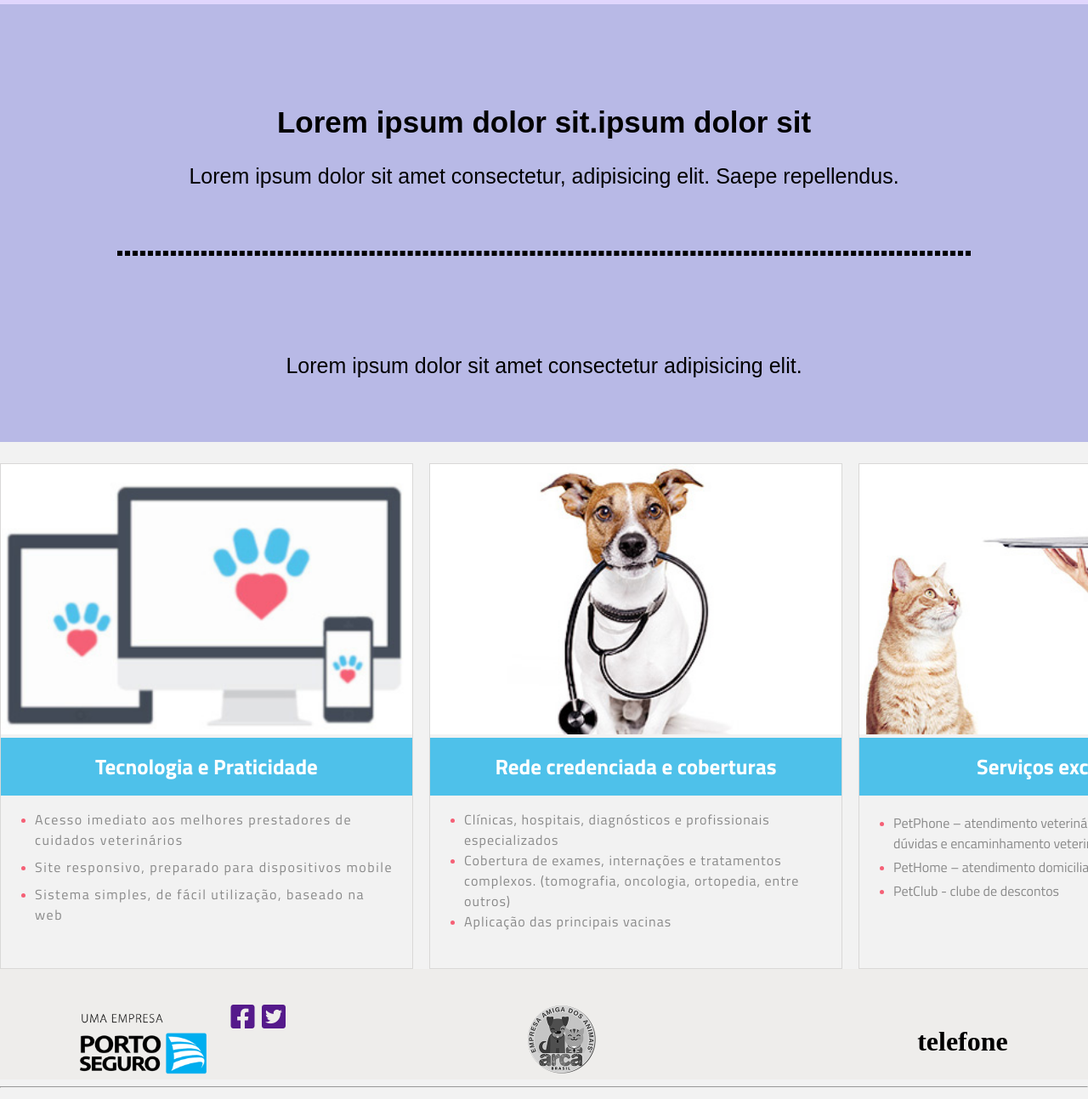
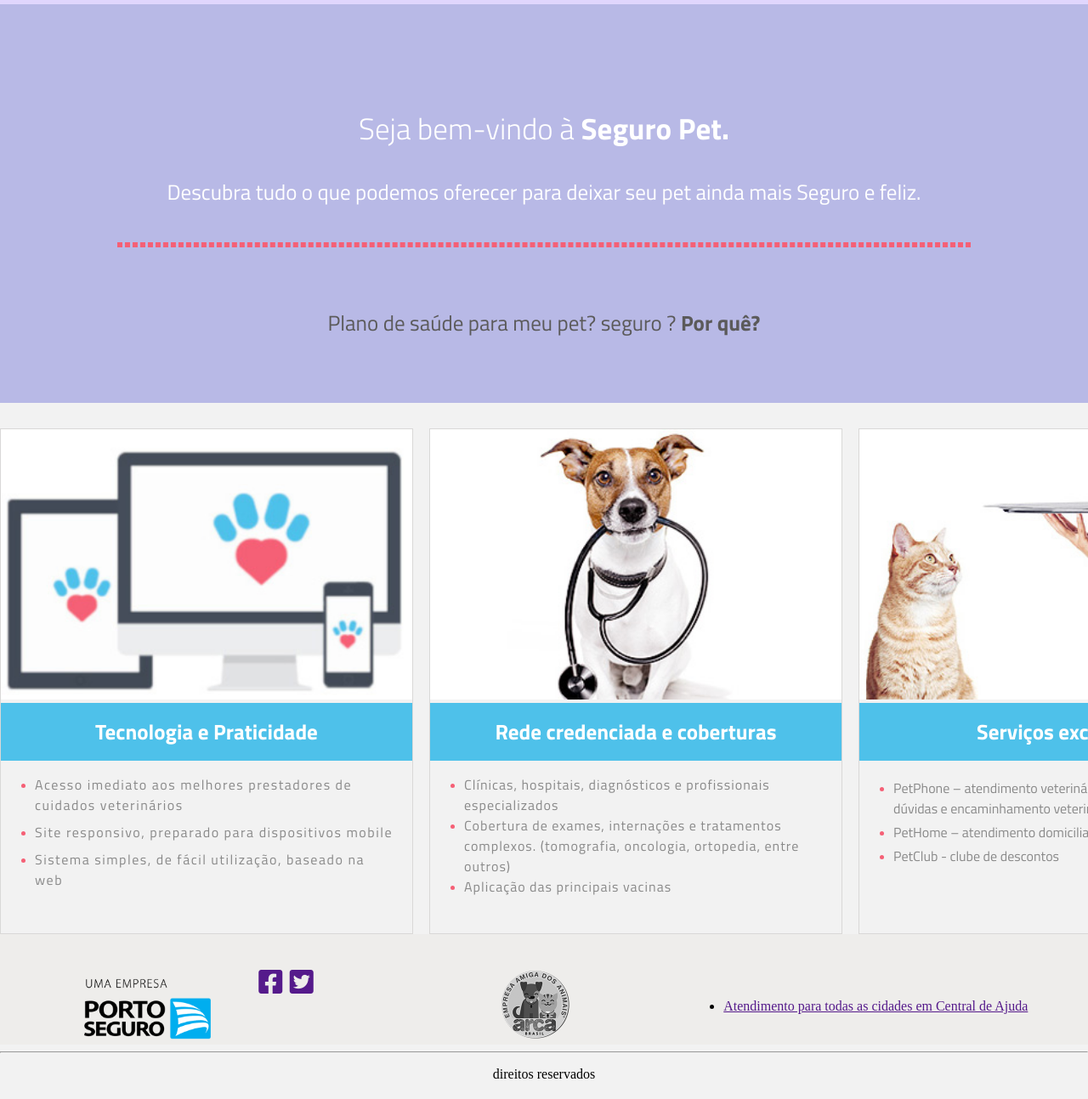
Before and after one commit to Leandros575/projetopet, a plain HTML site: page index.html in a window 1280 px wide. Shown: the part 680-1973 px from the top of the page at 85% size. Drawn offline with Linux system fonts and the light colour scheme.

Commit message:
fazendo o footer ul

```diff
--- a/css/style.css
+++ b/css/style.css
@@ -126,21 +126,30 @@ header .menu a:hover {
 
 
 #about-1 .container .titulo h1 {
-    font-family: Arial, Helvetica, sans-serif;
+    font-family: 'Titillium Web', sans-serif;
     font-size: 35px;
-    font-weight: 600;
+    font-weight: 300;
+    color: #ffffff;
+    text-align: center;
 }
 
 
 #about-1 .container .titulo p {
-    font-family: Arial, Helvetica, sans-serif;
+    font-family: 'Titillium Web', sans-serif;
     font-size: 25px;
     font-weight: 400;
-    padding: 0px 0px 48px 0px;
+    padding: 0px 0px 15px 0px;
+    color: #ffffff;
 }
 
 #about-1 .container .titulo .p-2 {
-    padding: 90px 0px 50px 0px;
+    padding: 45px 0px 50px 0px;
+    color: #5b5a5a;
+    font-family: 'Titillium Web', sans-serif;
+    text-align: center;
+    font-size: 25px;
+    font-weight: 400;
+
 }
 
 
@@ -157,7 +166,7 @@ header .menu a:hover {
 #about-2 .container {
     display: flex;
     margin: 0 auto;
-    padding: 25px 0px 0px 0px;
+    padding: 30px 0px 0px 0px;
 }
 
 
@@ -316,6 +325,7 @@ header .menu a:hover {
 
 #about-3 .container .col-1 img {
     width: 50%;
+    margin: 0 auto;
 }
 
 
@@ -357,9 +367,7 @@ header .menu a:hover {
 
 
 #about-3 .container .col-2 {
-    padding-right: 75px;
-    margin-right: 75px;
-    text-align: center;
+    text-align: end;
 }
 
 
--- a/index.html
+++ b/index.html
@@ -55,10 +55,10 @@
     <section id="about-1">
         <div class="container">
             <div class="titulo">
-                <h1>Lorem ipsum dolor sit.ipsum <strong>dolor sit</strong></h1>
-                <p>Lorem ipsum dolor sit amet consectetur, adipisicing elit. Saepe repellendus.</p>
-                <hr size="1" style="border:3px black dashed">
-                <p class="p-2">Lorem ipsum dolor sit amet consectetur adipisicing elit.</p>
+                <h1>Seja bem-vindo à <strong>Seguro Pet.</strong></h1>
+                <p>Descubra tudo o que podemos oferecer para deixar seu pet ainda mais Seguro e feliz.</p>
+                <hr size="1" style="border:3px #f56076 dashed">
+                <p class="p-2">Plano de saúde para meu pet? seguro ?<strong> Por quê?</strong></p>
             </div>
         </div>
     </section>
@@ -154,7 +154,11 @@
                 <img src="/img/araca..png" alt="">
             </div>
             <div class="col-3">
-                <h1>telefone</h1>
+                <ul>
+                    <li>
+                        <a href="">Atendimento para todas as cidades em Central de Ajuda</a>
+                    </li>
+                </ul>
             </div>
         </div>
     </footer>
```
